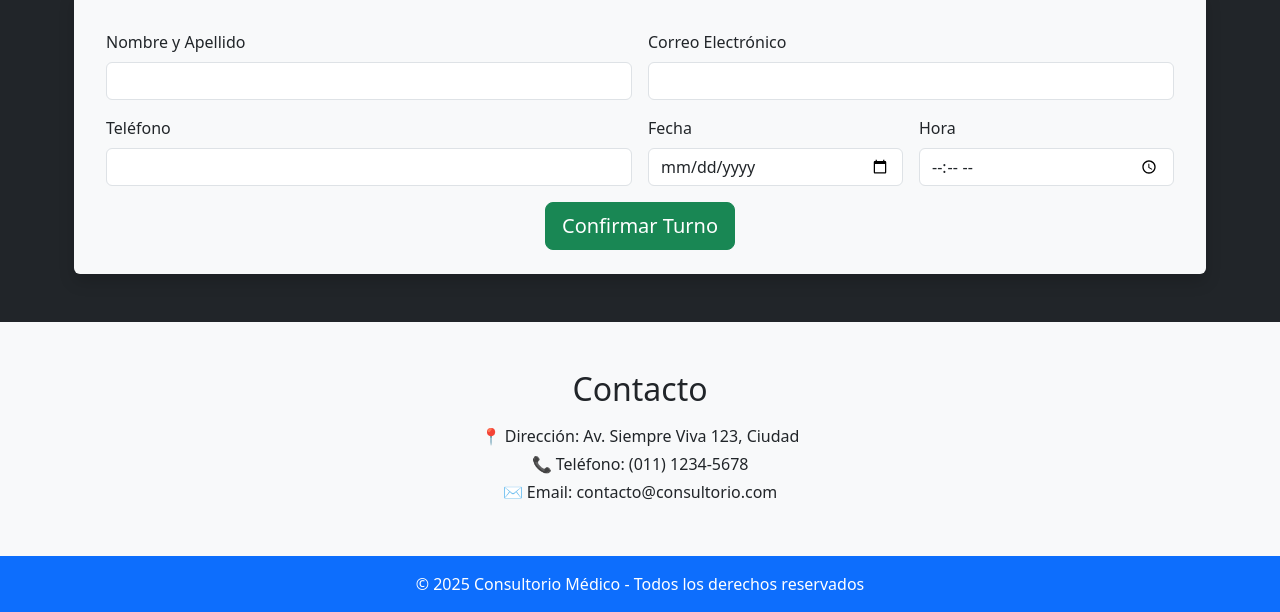
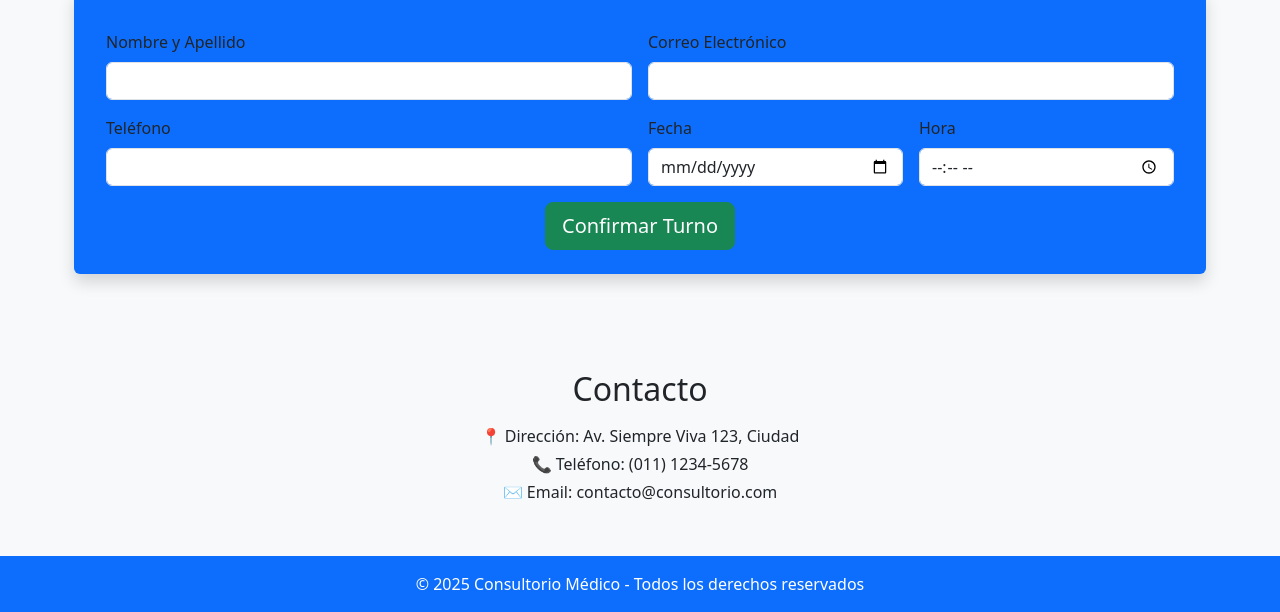
Before and after one commit to GonzaDH01/NP-turnos-consultorio, a plain HTML site: page index.html in a window 1280 px wide. Shown: the part 416-1028 px from the top of the page. Drawn offline with nearby package versions, Linux system fonts and the light colour scheme.

Commit message:
cambios colores

```diff
--- a/index.html
+++ b/index.html
@@ -40,10 +40,10 @@
     </section>
 
     <!-- Formulario de Turnos -->
-    <section id="turnos" class="py-5 bg-dark">
+    <section id="turnos" class="py-5 bg-light">
       <div class="container">
         <h2 class="text-center mb-4">Reserva de Turnos</h2>
-        <form class="row g-3 shadow p-4 bg-light rounded">
+        <form class="row g-3 shadow p-4 bg-primary rounded">
 
           <div class="col-md-6">
             <label for="nombre" class="form-label">Nombre y Apellido</label>
```
